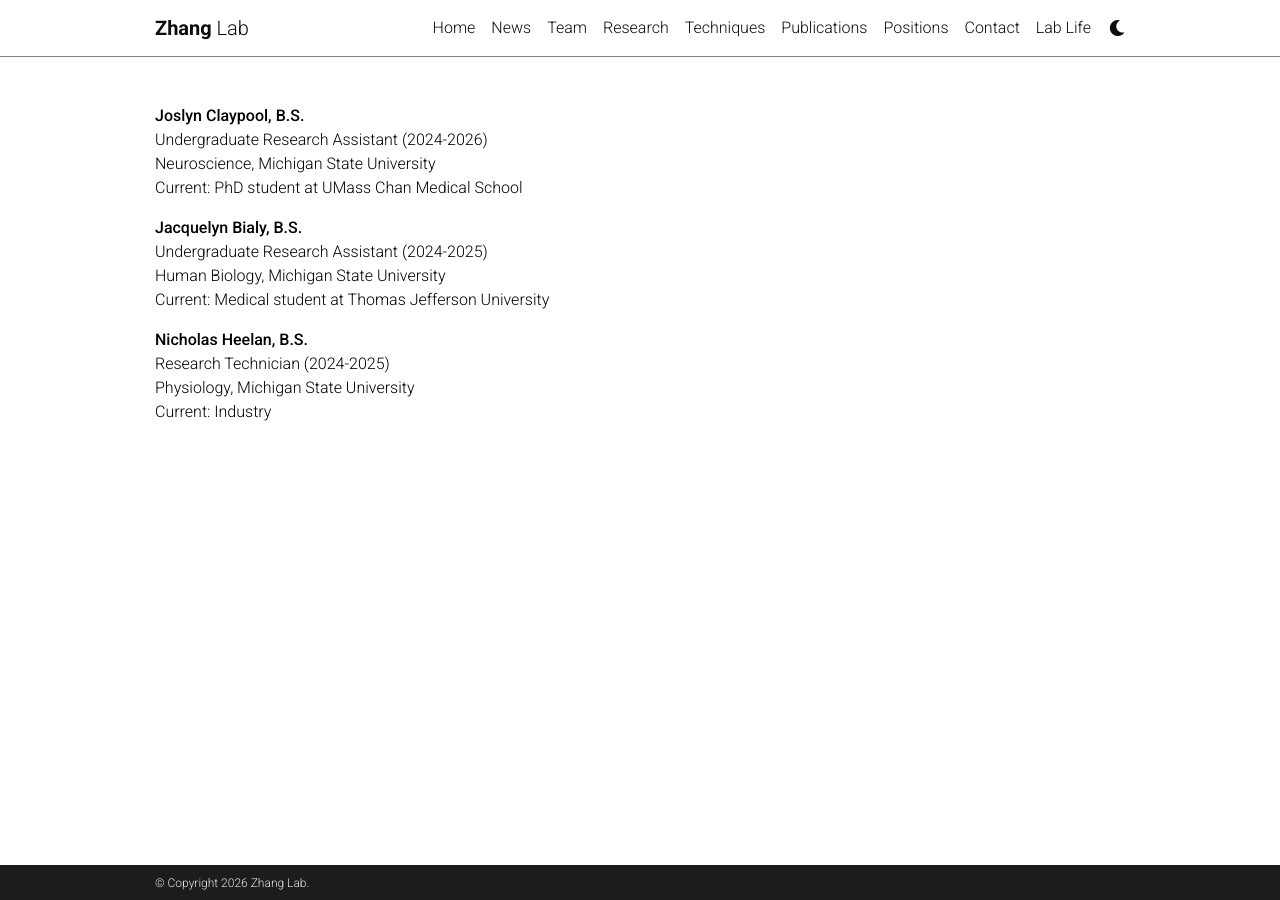
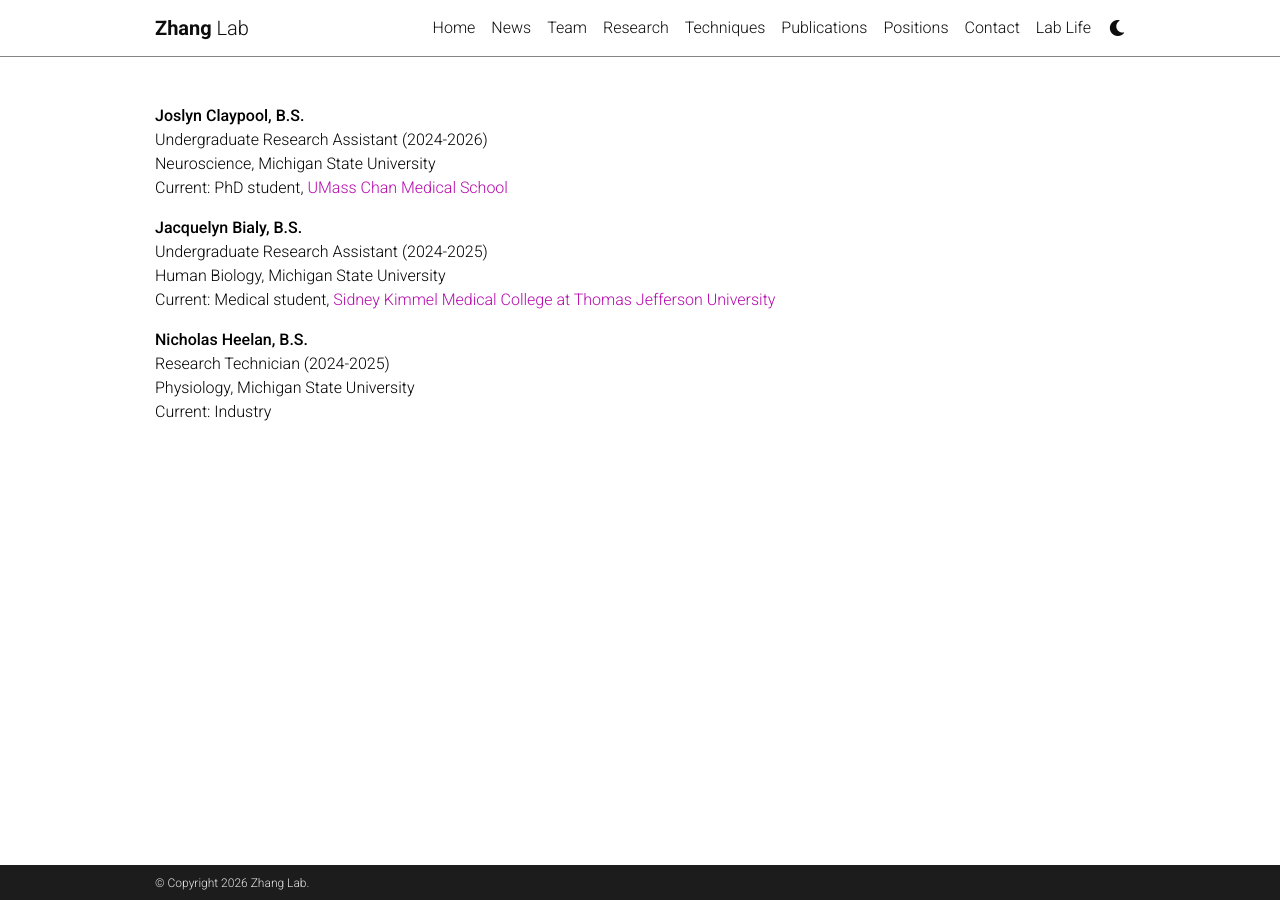
Before and after one commit to zhanglabmsu/zhanglabmsu.github.io, a Jekyll site: the page built from _projects/lab_alumni.md, in a window 1280 px wide. Built offline with Jekyll 4.4.1, drawn with Linux system fonts in a browser that asks for light colours; comment, search, counter and statistics services are not loaded; a style sheet for code colours, icons or effects is not loaded.

Commit message:
initial commit

```diff
--- a/_projects/lab_alumni.md
+++ b/_projects/lab_alumni.md
@@ -10,12 +10,12 @@ category: Lab Alumni
 **Joslyn Claypool, B.S.** <br>
 Undergraduate Research Assistant (2024-2026)<br>
 Neuroscience, Michigan State University<br>
-Current: PhD student at UMass Chan Medical School<br>
+Current: PhD student, [UMass Chan Medical School](https://www.umassmed.edu/)<br>
 
 **Jacquelyn Bialy, B.S.** <br>
 Undergraduate Research Assistant (2024-2025)<br>
 Human Biology, Michigan State University<br>
-Current: Medical student at Thomas Jefferson University<br>
+Current: Medical student, [Sidney Kimmel Medical College at Thomas Jefferson University](https://www.jefferson.edu/academics/colleges-schools-institutes/skmc.html)<br>
 
 **Nicholas Heelan, B.S.** <br>
 Research Technician (2024-2025)<br>
```
